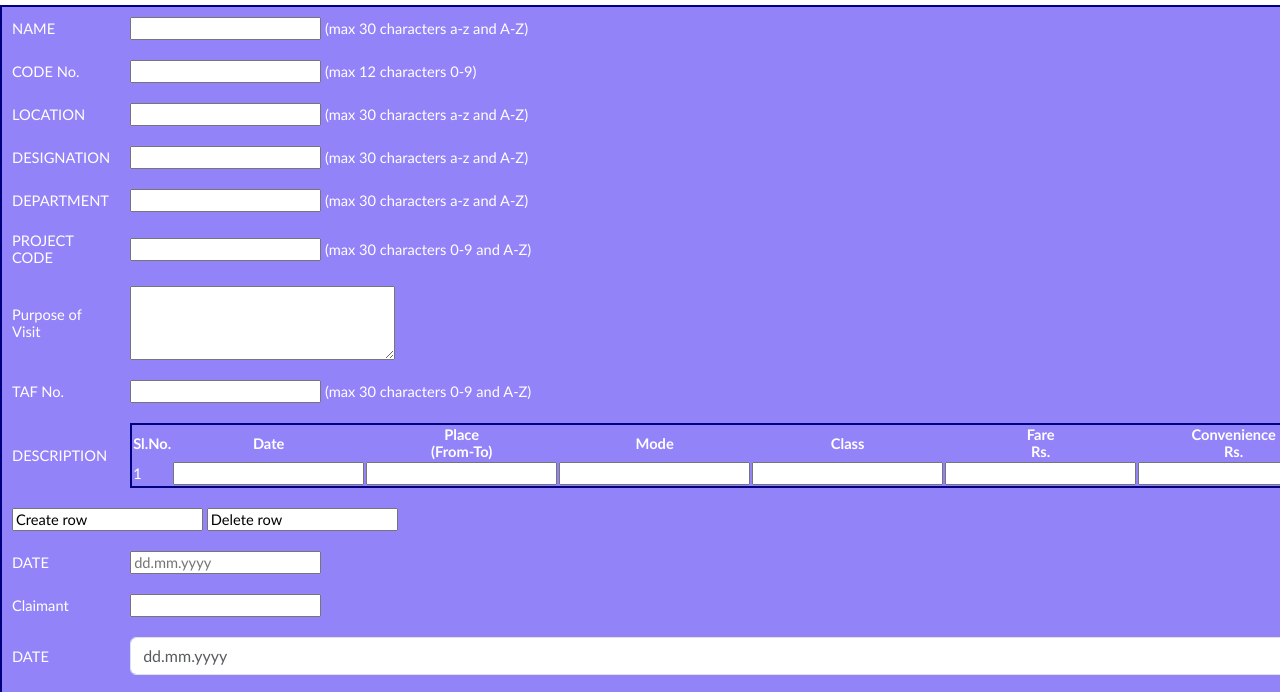
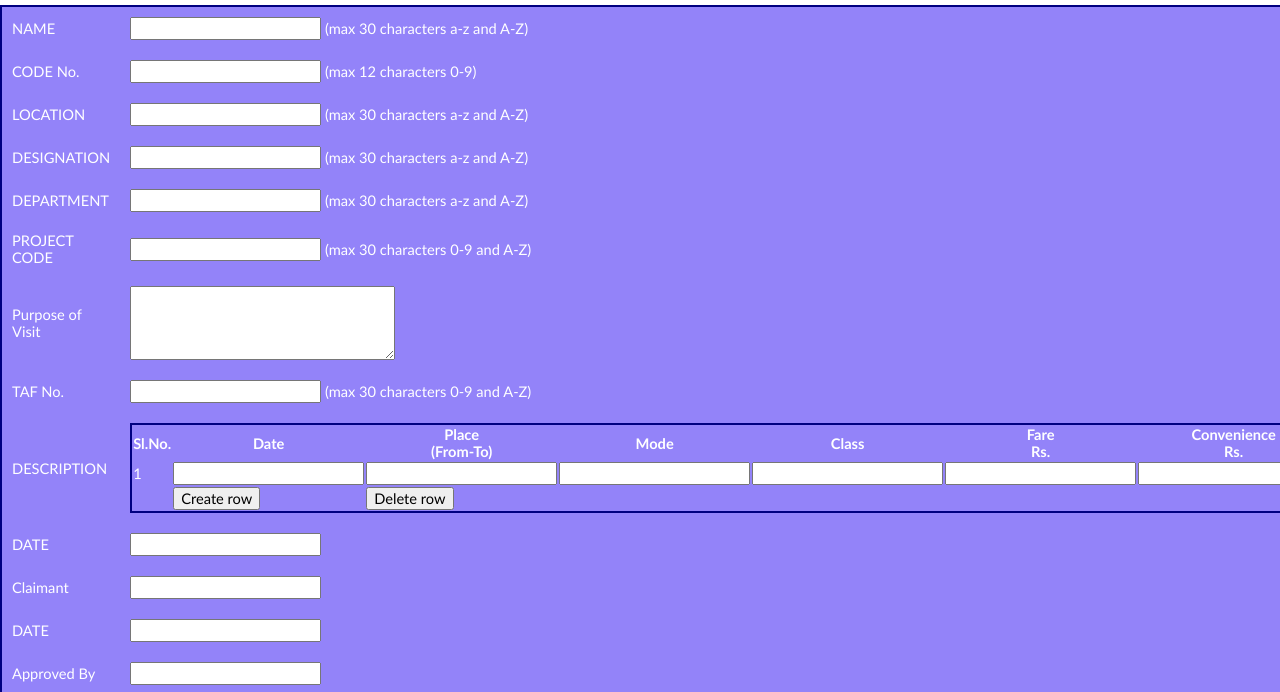
Before and after one commit to eroticops/TAautomation, a website: page index.html in a window 1280 px wide. Shown: the part 78-770 px from the top of the page. Drawn offline with nearby package versions, Linux system fonts and the light colour scheme.

Commit message:
NEW Form Commit

```diff
--- a/index.html
+++ b/index.html
@@ -5,12 +5,20 @@
 <script src="https://cdn.jsdelivr.net/npm/@popperjs/core@2.11.8/dist/umd/popper.min.js" integrity="sha384-I7E8VVD/ismYTF4hNIPjVp/Zjvgyol6VFvRkX/vR+Vc4jQkC+hVqc2pM8ODewa9r" crossorigin="anonymous"></script>
 <script src="https://cdn.jsdelivr.net/npm/bootstrap@5.3.3/dist/js/bootstrap.min.js" integrity="sha384-0pUGZvbkm6XF6gxjEnlmuGrJXVbNuzT9qBBavbLwCsOGabYfZo0T0to5eqruptLy" crossorigin="anonymous"></script>
 <link href="https://cdn.jsdelivr.net/npm/bootstrap@5.3.3/dist/css/bootstrap.min.css" rel="stylesheet" integrity="sha384-QWTKZyjpPEjISv5WaRU9OFeRpok6YctnYmDr5pNlyT2bRjXh0JMhjY6hW+ALEwIH" crossorigin="anonymous">
+<link rel="stylesheet" href="//code.jquery.com/ui/1.12.1/themes/base/jquery-ui.css">
+<script src="https://code.jquery.com/jquery-3.6.0.min.js"></script>
+<script src="https://code.jquery.com/ui/1.12.1/jquery-ui.js"></script>
+<script>
+    $( function() {
+      $( "#datepicker" ).datepicker();
+    } );
+  </script>
 </head>
 
 <body>
     <script src="https://cdn.jsdelivr.net/npm/bootstrap@5.3.3/dist/js/bootstrap.bundle.min.js" integrity="sha384-YvpcrYf0tY3lHB60NNkmXc5s9fDVZLESaAA55NDzOxhy9GkcIdslK1eN7N6jIeHz" crossorigin="anonymous"> </script>
     <script>
-        var dateInput = document.querySelector('.input-group.date');
+
 
 function myCreateFunction() {
   var table = document.getElementById("myTable");
@@ -28,16 +36,19 @@ function myCreateFunction() {
 
 
   cell1.innerHTML = "new " ;
-  cell2.innerHTML = "<input></input>" ;
-  cell3.innerHTML = "<input></input>" ;
-  cell4.innerHTML = "<input></input>" ;
-  cell5.innerHTML = "<input></input>" ;
-  cell6.innerHTML = "<input></input>" ;
-  cell7.innerHTML = "<input></input>" ;
-  cell8.innerHTML = "<input></input>" ;
-  cell9.innerHTML = "<input></input>" ;
-  cell10.innerHTML = "<input></input>" ;
+  cell2.innerHTML = '<input name="Date" maxlength="30"></input>' ;
+  cell3.innerHTML = '<input name="Place" maxlength="30"></input>' ;
+  cell4.innerHTML = '<input name="Mode"maxlength="30"></input>';
+  cell5.innerHTML = '<input name="Class" maxlength="30"></input>';
+  cell6.innerHTML = '<input name="Fare" maxlength="30"></input>';
+  cell7.innerHTML = '<input name="Convenience" maxlength="30"></input>';
+  cell8.innerHTML = '<input name="Food&Loddging" maxlength="30"></input>';
+  cell9.innerHTML = '<input name="Incidental" maxlength="30"></input>';
+  cell10.innerHTML = '<input name="Total" maxlength="30"></input>';
 
+}
+function myDeleteFunction() {
+  document.getElementById("myTable").deleteRow(2);
 }
     </script>
 
@@ -46,35 +57,6 @@ function myCreateFunction() {
 
 <table align="center" cellpadding = "10">
 <h4>TRAVEL EXPENSE REPORT</h4>
-
-
-
-
-
-
-
-<!-- <tr> <td style="width: 50%">
-    <label for="First_Name"><b>First name *</b></label><br />
-    <input name="First_Name" type="text" maxlength="50" style="width:100%;max-width: 260px" />
-    </td> <td style="width: 50%">
-
-    <label for="Last_Name"><b>Last name *</b></label><br />
-    <input name="Last_Name" type="text" maxlength="50" style="width:100%;max-width: 260px" />
-    </td> </tr> <tr> <td colspan="2">
-
-        <label for="Email_Address"><b>Email *</b></label><br />
-<input name="Email_Address" type="text" maxlength="100" style="width:100%;max-width: 535px" />
-</td> </tr> <tr> <td colspan="2"> -->
-
-
-
-
-
-
-
-
-
-
 
 <!----- Name ---------------------------------------------------------->
 <tr>
@@ -175,98 +157,31 @@ function myCreateFunction() {
     <td><input type="text" name="Total" maxlength="30" /></td>
     </tr>
 
-    <!-- <tr>
-    <td>2</td>
-    <td><input type="text" name="Date" maxlength="30" /></td>
-    <td><input type="text" name="Place" maxlength="30" /></td>
-    <td><input type="text" name="Mode" maxlength="30" /></td>
-    <td><input type="text" name="Class" maxlength="30" /></td>
-    <td><input type="text" name="Fare" maxlength="30" /></td>
-    <td><input type="text" name="Convenience" maxlength="30" /></td>
-    <td><input type="text" name="Food&Loddging" maxlength="30" /></td>
-    <td><input type="text" name="Incenditial" maxlength="30" /></td>
-    <td><input type="text" name="Total" maxlength="30" /></td>
+    <tr>
+        <td></td>
+        <td>
+            <input type="button" onclick="myCreateFunction()" value="Create row"></input>
+        </td>
+        <td>
+            <input type="button" onclick="myDeleteFunction()" value="Delete row"></input>
+        </td>
+
     </tr>
-
-    <tr>
-    <td>3</td>
-    <td><input type="text" name="Date" maxlength="30" /></td>
-    <td><input type="text" name="Place" maxlength="30" /></td>
-    <td><input type="text" name="Mode" maxlength="30" /></td>
-    <td><input type="text" name="Class" maxlength="30" /></td>
-    <td><input type="text" name="Fare" maxlength="30" /></td>
-    <td><input type="text" name="Convenience" maxlength="30" /></td>
-    <td><input type="text" name="Food&Loddging" maxlength="30" /></td>
-    <td><input type="text" name="Incenditial" maxlength="30" /></td>
-    <td><input type="text" name="Total" maxlength="30" /></td>
-    </tr>
-
-    <tr>
-    <td>4</td>
-    <td><input type="text" name="Date" maxlength="30" /></td>
-    <td><input type="text" name="Place" maxlength="30" /></td>
-    <td><input type="text" name="Mode" maxlength="30" /></td>
-    <td><input type="text" name="Class" maxlength="30" /></td>
-    <td><input type="text" name="Fare" maxlength="30" /></td>
-    <td><input type="text" name="Convenience" maxlength="30" /></td>
-    <td><input type="text" name="Food_Loddging" maxlength="30" /></td>
-    <td><input type="text" name="Incenditial" maxlength="30" /></td>
-    <td><input type="text" name="Total" maxlength="30" /></td>
-    </tr>
-
-    <tr>
-    <td>5</td>
-    <td><input type="text" name="Date" maxlength="30" /></td>
-    <td><input type="text" name="Place" maxlength="30" /></td>
-    <td><input type="text" name="Mode" maxlength="30" /></td>
-    <td><input type="text" name="Class" maxlength="30" /></td>
-    <td><input type="text" name="Fare" maxlength="30" /></td>
-    <td><input type="text" name="Convenience" maxlength="30" /></td>
-    <td><input type="text" name="Food&Loddging" maxlength="30" /></td>
-    <td><input type="text" name="Incenditial" maxlength="30" /></td>
-    <td><input type="text" name="Total" maxlength="30" /></td>
-    </tr>
-
-    <tr>
-    <td>6</td>
-    <td><input type="text" name="Date" maxlength="30" /></td>
-    <td><input type="text" name="Place" maxlength="30" /></td>
-    <td><input type="text" name="Mode" maxlength="30" /></td>
-    <td><input type="text" name="Class" maxlength="30" /></td>
-    <td><input type="text" name="Fare" maxlength="30" /></td>
-    <td><input type="text" name="Convenience" maxlength="30" /></td>
-    <td><input type="text" name="Food&Loddging" maxlength="30" /></td>
-    <td><input type="text" name="Incenditial" maxlength="30" /></td>
-    <td><input type="text" name="Total" maxlength="30" /></td>
-    </tr>
-      -->
-    <!-- <tr>
-    <td></td>
-    <td></td>
-    <td align="center">(10 char max)</td>
-    <td align="center">(upto 2 decimal)</td>
-    </tr> -->
     </table>
 
     </td>
     </tr>
 
-    <tr>
-        <td colspan="2">
-            <input onclick="myCreateFunction()" value="Create row"></input>
-            <input onclick="myDeleteFunction()" value="Delete row"></input>
-        </td>
 
-    </tr>
 
 <!----- Date  -------------------------------------------------------->
 <tr>
     <td>DATE</td>
 
     <td>
-            <input  type="text" placeholder="dd.mm.yyyy">
-              <span class="glyphicon glyphicon-th"></span>
-
+        <!-- <input  type="text" placeholder="dd.mm.yyyy">
+        <span class="glyphicon glyphicon-th"></span> -->
+        <input type="text" id="datepicker" name="datepicker">
     </td>
     </tr>
     <tr>
@@ -280,8 +195,9 @@ function myCreateFunction() {
     <td>DATE</td>
 
     <td>
-        <input  type="text" class="form-control" placeholder="dd.mm.yyyy">
-        <span class="glyphicon glyphicon-th"></span>
+        <!-- <input  type="text" placeholder="dd.mm.yyyy">
+        <span class="glyphicon glyphicon-th"></span> -->
+        <input type="text" id="datepicker" name="datepicker">
     </td>
     </tr>
     <tr>
--- a/package.json
+++ b/package.json
@@ -5,6 +5,7 @@
   "main": "app.js",
   "scripts": {
     "test": "echo \"Error: no test specified\" && exit 1",
+    "dev":"nodemon app.js",
     "reload": "nodemon app.js"
   },
   "author": "Klevin S Pascal",
@@ -12,7 +13,6 @@
   "dependencies": {
     "body-parser": "^1.20.2",
     "express": "^4.18.2",
-    "nodemon": "^3.1.0",
-    "request": "^2.88.2"
+    "nodemon": "^3.1.0"
   }
 }
```
Also changed, not shown: app.js (+5 -2 lines), 2 other files.
